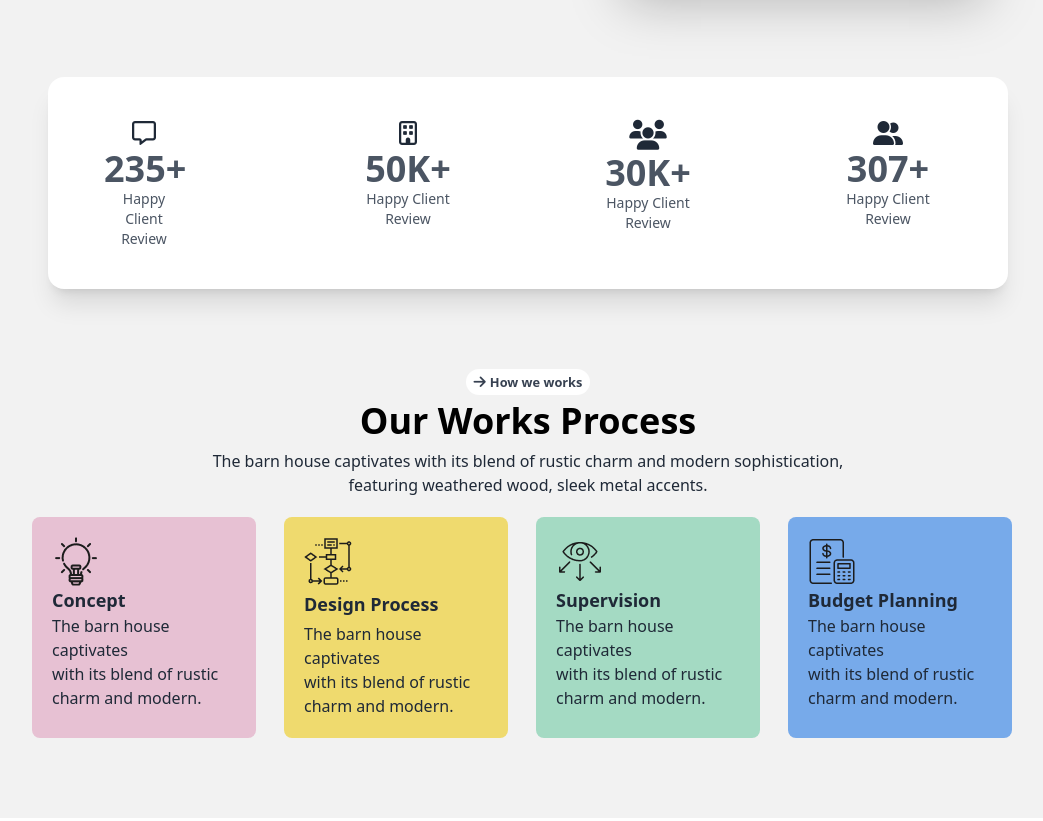
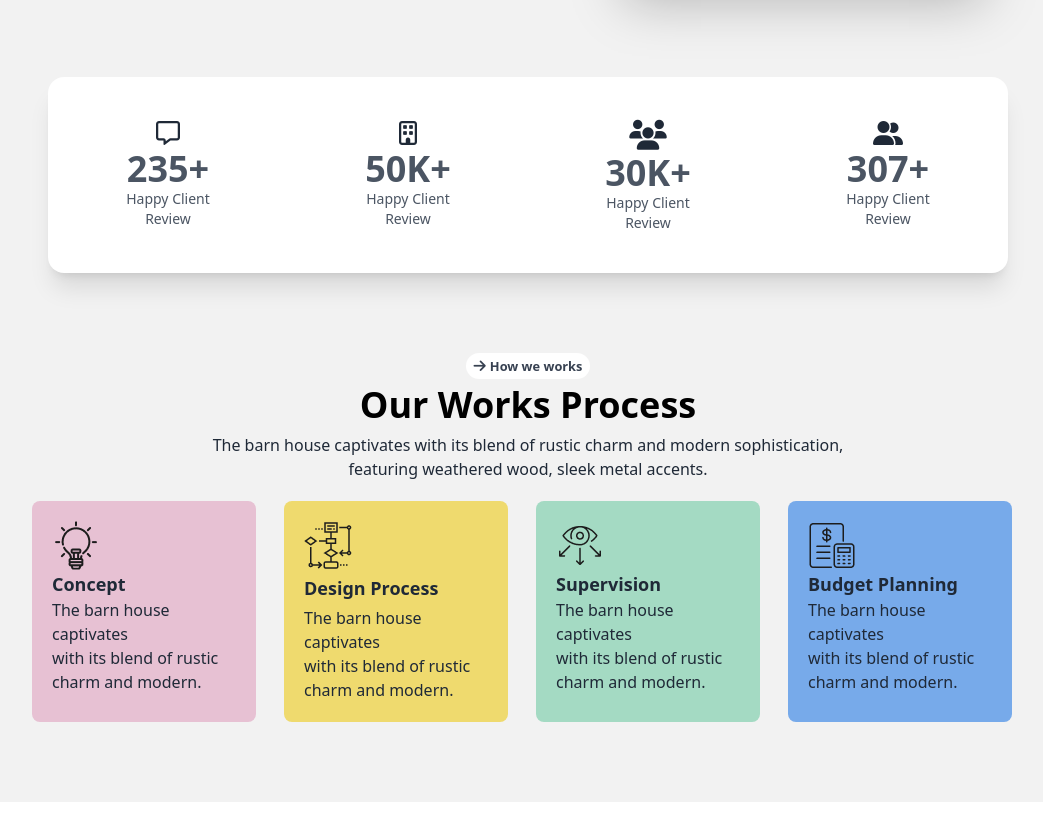
Before and after one commit to rohan26ir/Rinterio-with-Tailwind, a plain HTML site: page index.html in a window 1280 px wide. Shown: the part 1375-2196 px from the top of the page, without its empty margins (112-1155 px from the left). Drawn offline with nearby package versions, Linux system fonts and the light colour scheme.

Commit message:
count margin test

```diff
--- a/index.html
+++ b/index.html
@@ -117,21 +117,21 @@
 
     <!-- Member Count -->
      <div class="bg-base-200">
-      <div class="card bg-base-100 w-9/12 shadow-xl mx-10 my-auto md:m-auto lg:mx-auto  grid grid-cols-1 md:grid-cols-2 lg:grid-cols-4 ">
+      <div class="card bg-base-100 w-9/12 shadow-xl mx-10 md:16 my-auto md:m-auto lg:mx-auto  grid grid-cols-1 md:grid-cols-2 lg:grid-cols-4">
         <!-- 1st Count -->
-        <div class="px-14 py-10 text-center w-48">
+        <div class="px-14 py-10 text-center">
           <i class="fa-regular fa-message text-2xl"></i>
           <h3 class="font-bold text-gray-600 text-4xl">235+</h3>
           <p class="text-gray-600 text-sm">Happy Client Review</p>
          </div>
         <!-- 2nd count -->
-        <div class="px-14 py-10 text-center">
+        <div class=" px-14 py-10 text-center">
           <i class="fa-regular fa-building text-2xl"></i>
           <h3 class="font-bold text-gray-600 text-4xl">50K+</h3>
           <p class="text-gray-600 text-sm">Happy Client Review</p>
          </div>
          <!-- 3rd count -->
-        <div class="px-14 py-10 text-center">
+        <div class=" px-14 py-10 text-center">
           <i class="fa-solid fa-users  text-3xl"></i>
           <h3 class="font-bold text-gray-600 text-4xl">30K+</h3>
           <p class="text-gray-600 text-sm">Happy Client Review</p>
```
